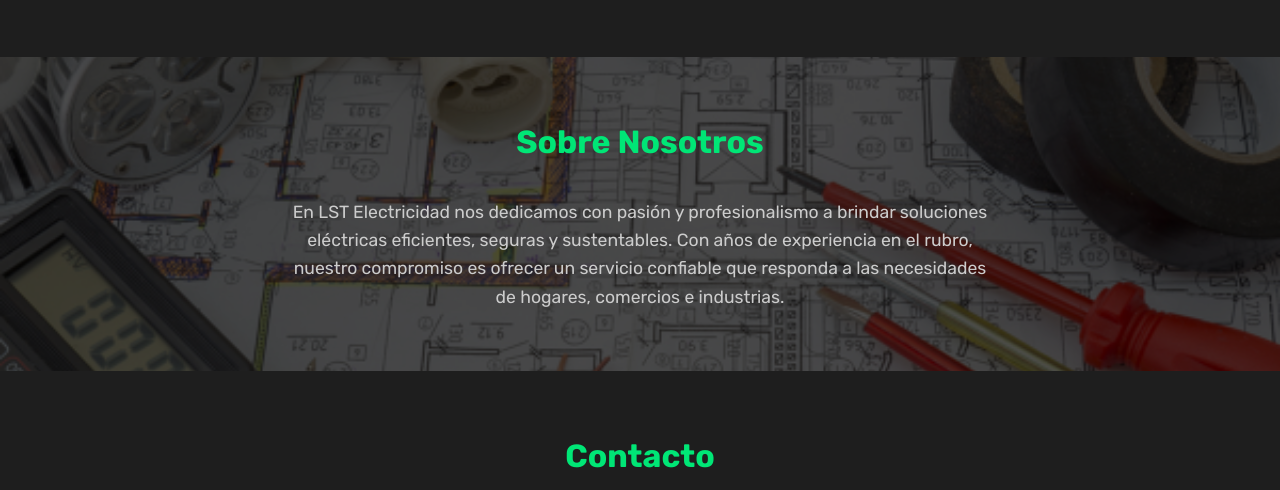
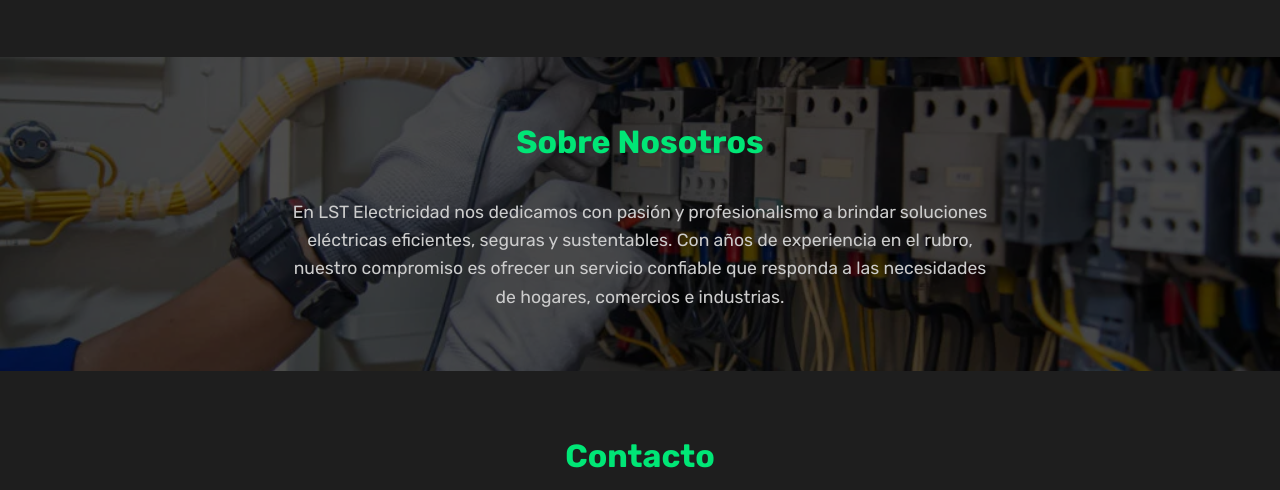
Before and after one commit to PockeyBoss/lstelectricidad, a plain HTML site: page index.html in a window 1280 px wide. Shown: the part 970-1460 px from the top of the page. Drawn offline with Linux system fonts and the light colour scheme.

Commit message:
cambios en banners

```diff
--- a/index.html
+++ b/index.html
@@ -227,7 +227,7 @@ a:visited {
 
 
 <section class="section about" id="about" style="
-  background-image: url('imag/hero-background-clean.jpg');
+  background-image: url('imag/hero-background-clean.webp');
   background-size: cover;
   background-position: center;
   position: relative;">
```
Also changed, not shown: imag/hero-background-clean.jpg (deleted), imag/hero-background-clean.webp (added).
